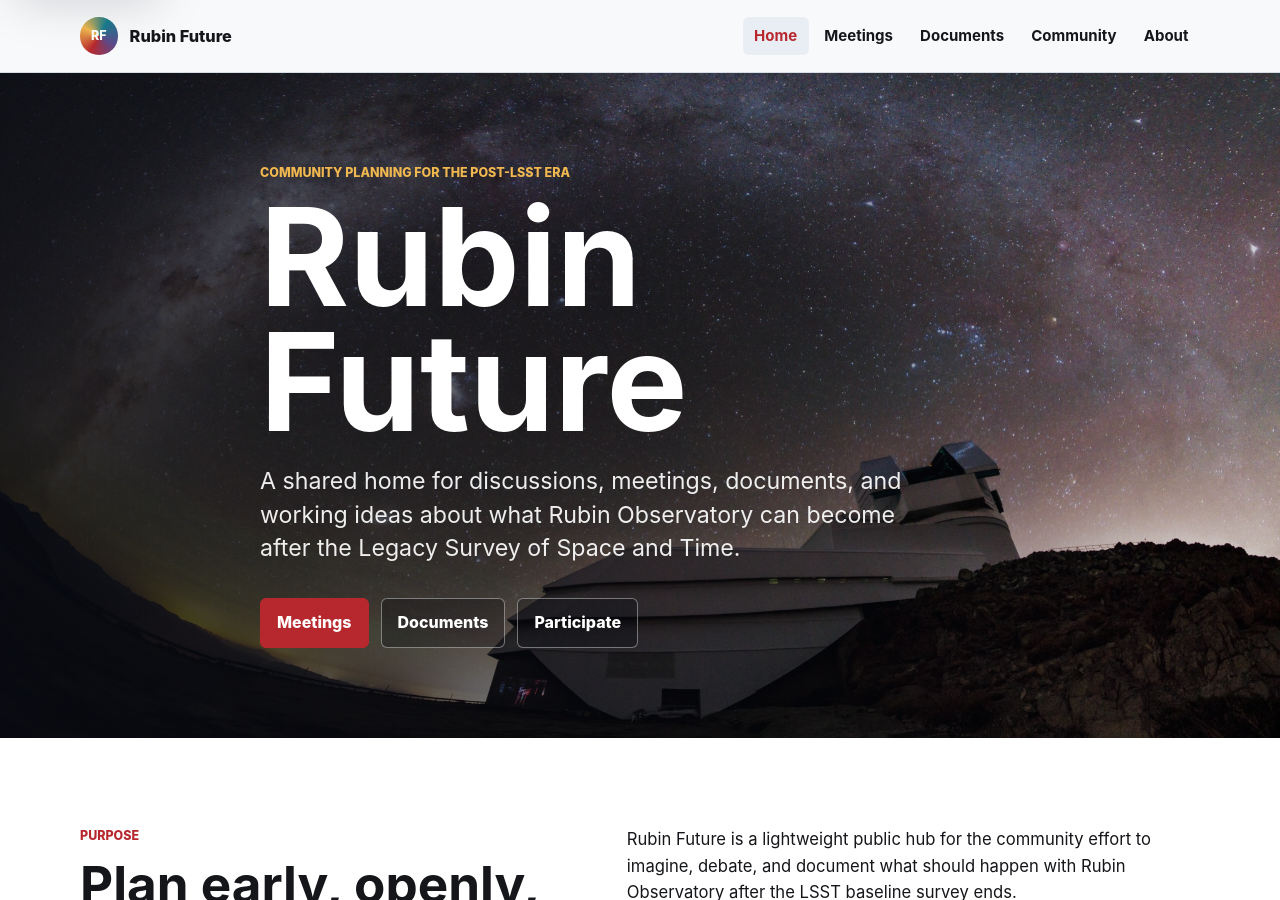
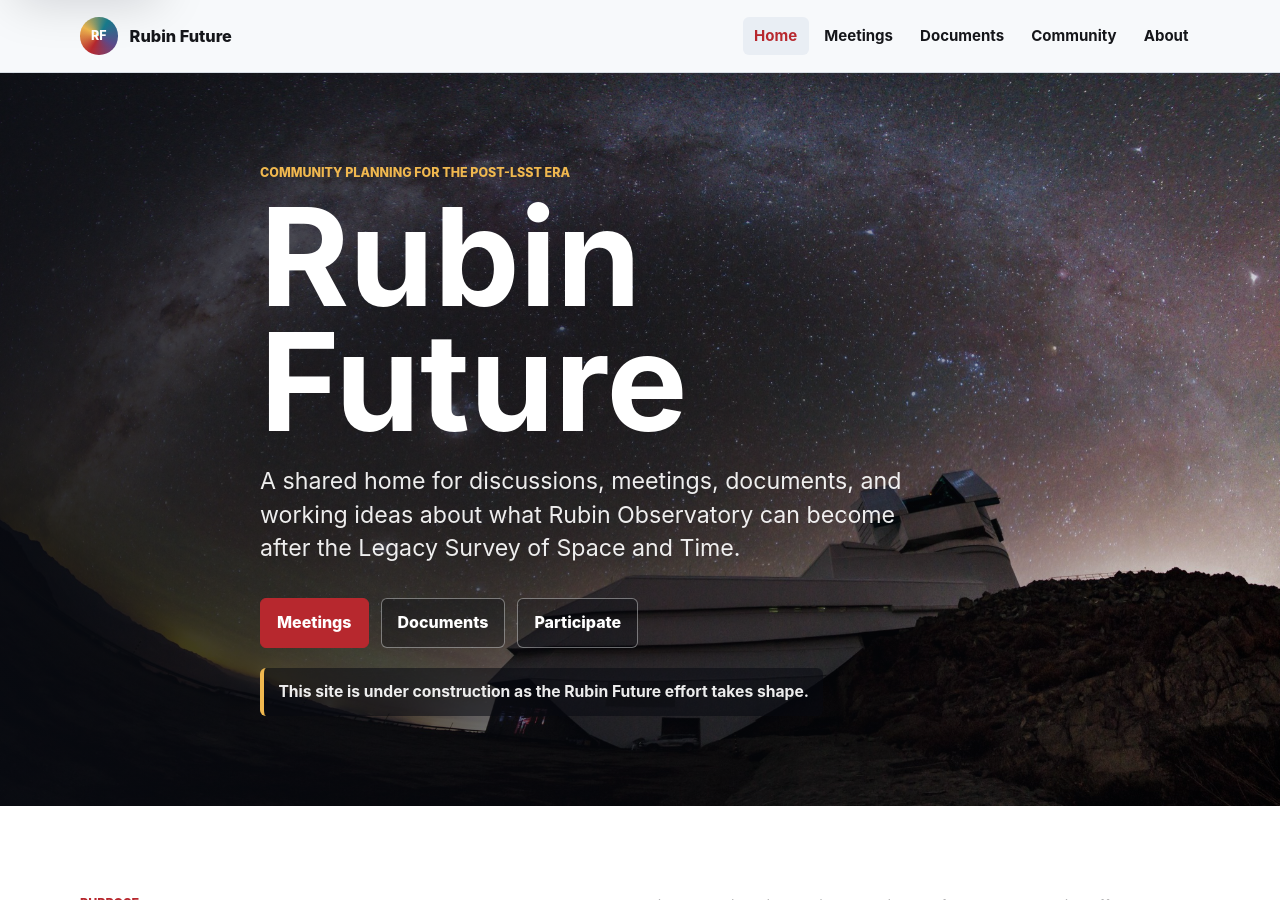
Before and after one commit to jfcrenshaw/rubin-future, a Jekyll site: the page built from index.md, in a window 1280 px wide and 900 px high. Built offline with Jekyll 4.4.1, drawn with Linux system fonts in a browser that asks for light colours.

Commit message:
Added under-construction callouts

```diff
--- a/_layouts/home.html
+++ b/_layouts/home.html
@@ -15,6 +15,7 @@ layout: default
         <a class="button button-secondary" href="{{ '/documents/' | relative_url }}">Documents</a>
         <a class="button button-secondary" href="{{ '/community/' | relative_url }}">Participate</a>
       </div>
+      <p class="construction-callout">This site is under construction as the Rubin Future effort takes shape.</p>
     </div>
   </div>
 </section>
--- a/assets/css/main.css
+++ b/assets/css/main.css
@@ -224,6 +224,19 @@ a:hover {
   background: rgba(8, 11, 18, 0.32);
 }
 
+.construction-callout {
+  width: fit-content;
+  max-width: 100%;
+  margin: 1.25rem 0 0;
+  padding: 0.7rem 0.9rem;
+  border-left: 4px solid var(--sunset);
+  border-radius: 6px;
+  background: rgba(8, 11, 18, 0.54);
+  color: rgba(255, 255, 255, 0.92);
+  font-size: 0.98rem;
+  font-weight: 700;
+}
+
 .content-section {
   padding: clamp(3rem, 7vw, 5.5rem) 0;
 }
```
Also changed, not shown: README.md.
